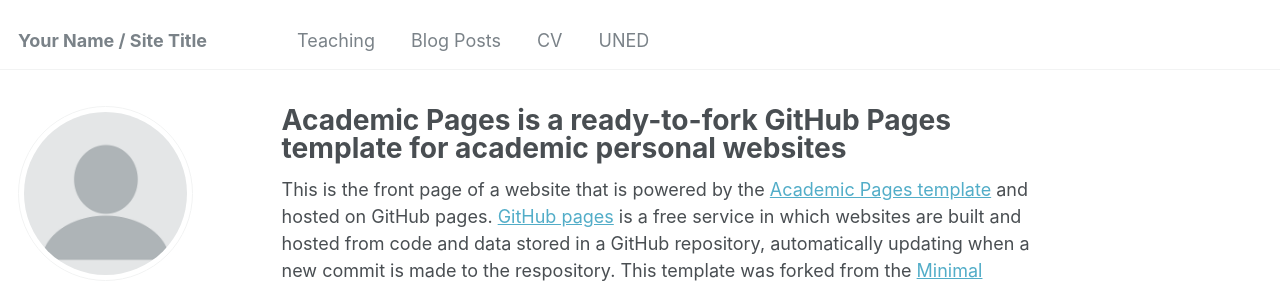
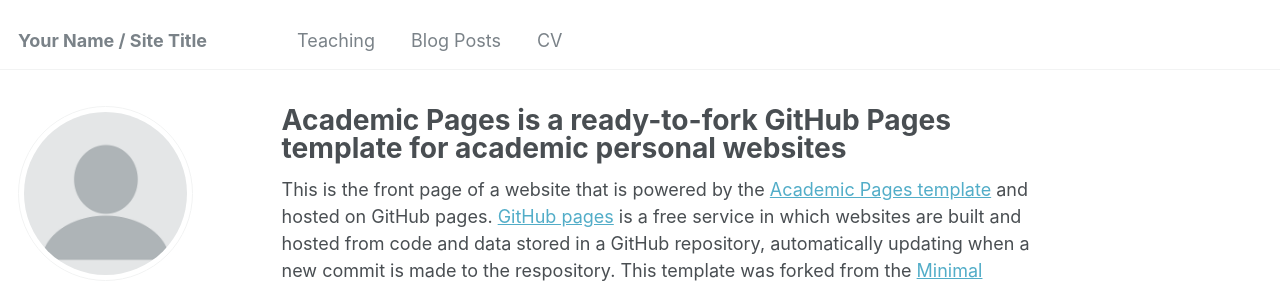
Before and after one commit to SergioEstan/sergioestan.github.io, a Jekyll site: the page built from _pages/about.md, in a window 1280 px wide. Shown: the top 283 px of the page. Built offline with Jekyll 4.4.1, drawn with Linux system fonts in a browser that asks for light colours; some web fonts are replaced.

Commit message:
Update navigation.yml

```diff
--- a/_data/navigation.yml
+++ b/_data/navigation.yml
@@ -8,6 +8,3 @@ main:
 
   - title: "CV"
     url: /cv/
-
-  - title: "UNED"
-    url : /uned/
```
